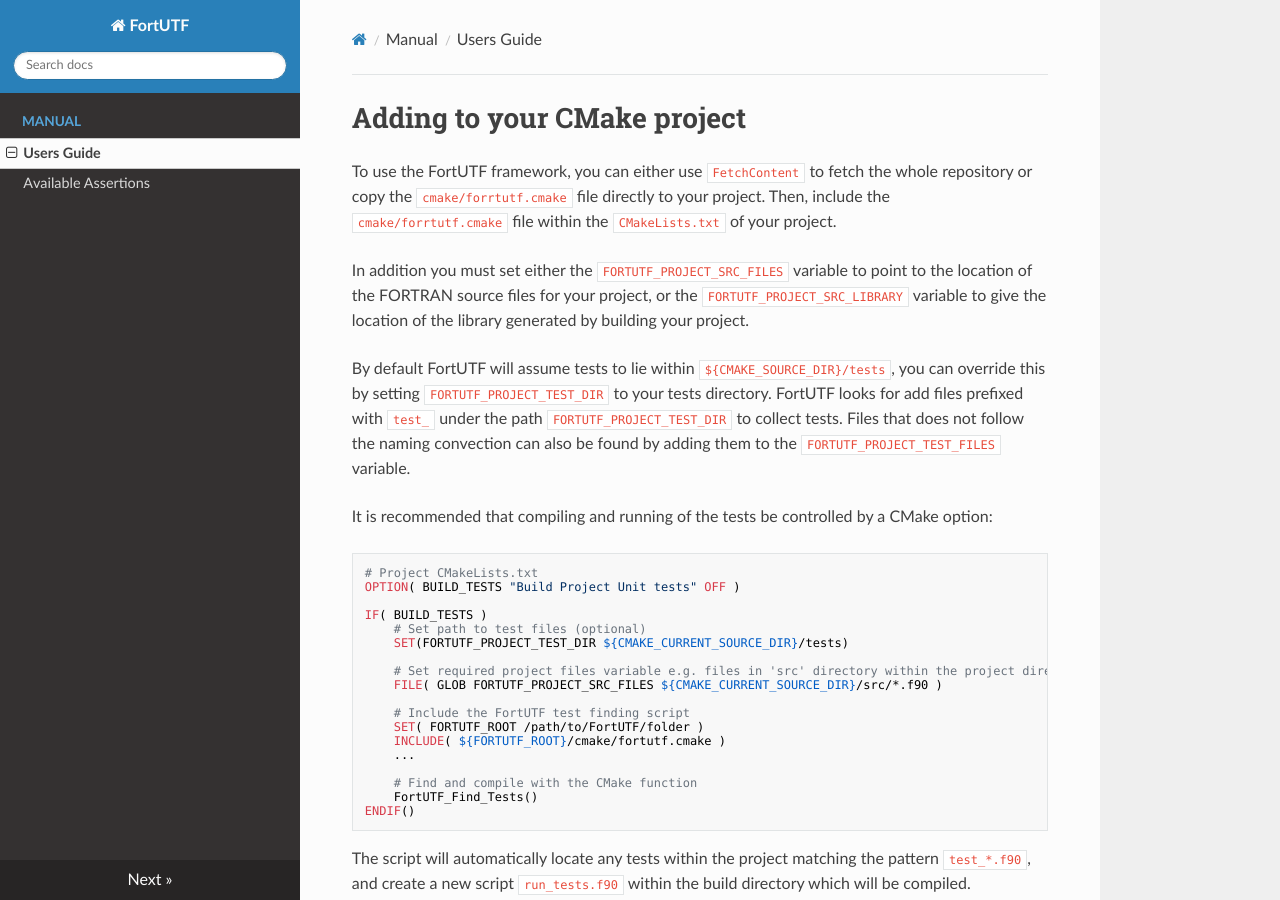
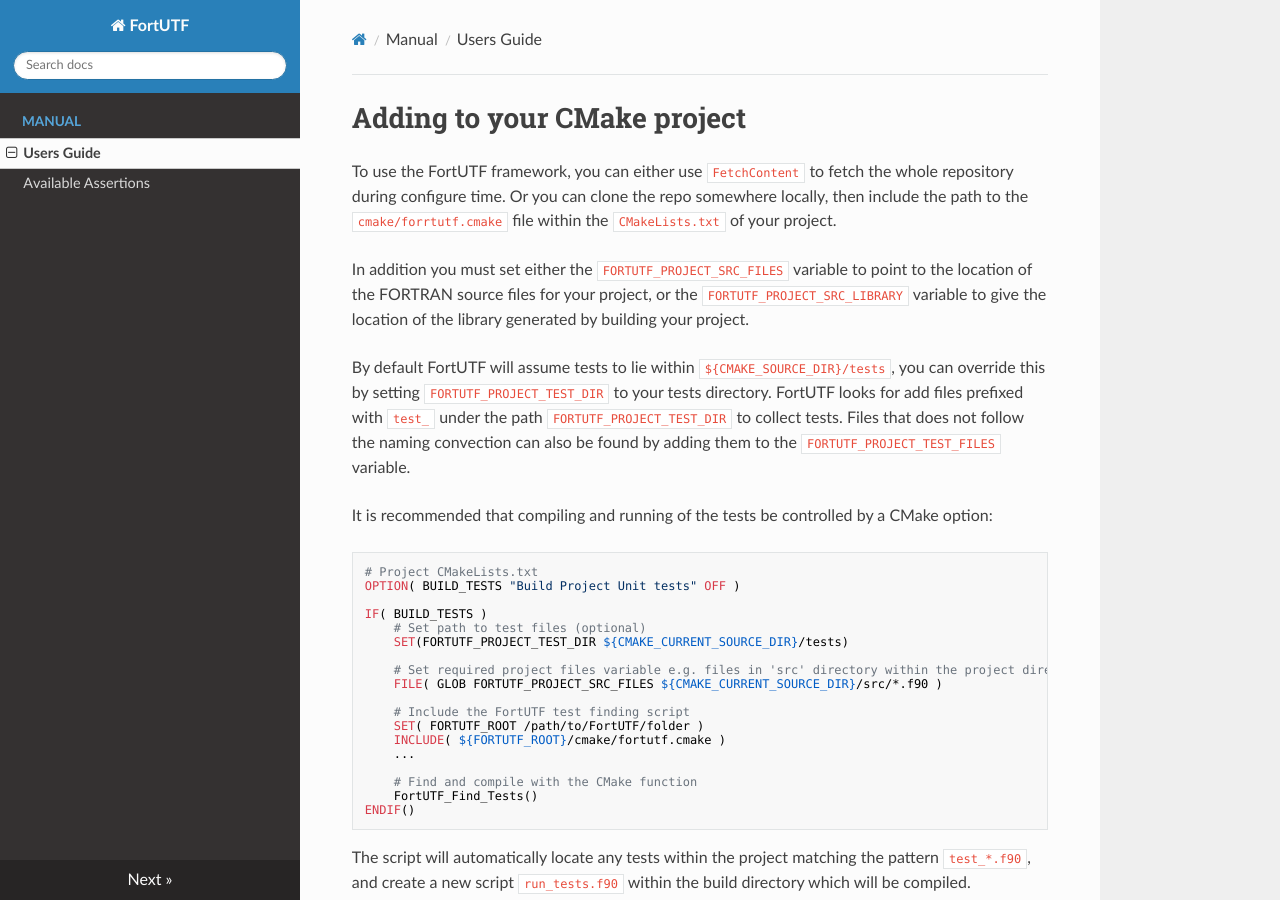
Before and after one commit to artemis-beta/FortUTF, an MkDocs documentation site: the page built from docs/usage.md, in a window 1280 px wide and 900 px high. Built offline with MkDocs 1.6.1, drawn with Linux system fonts in a browser that asks for light colours; nearby versions of some CDN libraries.

Commit message:
Fix wrong description

```diff
--- a/docs/usage.md
+++ b/docs/usage.md
@@ -1,5 +1,5 @@
 # Adding to your CMake project
-To use the FortUTF framework, you can either use `FetchContent` to fetch the whole repository or copy the `cmake/forrtutf.cmake` file directly to your project. Then, include the `cmake/forrtutf.cmake` file within the `CMakeLists.txt` of your project.
+To use the FortUTF framework, you can either use `FetchContent` to fetch the whole repository during configure time. Or you can clone the repo somewhere locally, then include the path to the `cmake/forrtutf.cmake` file within the `CMakeLists.txt` of your project.
 
 In addition you must set either the `FORTUTF_PROJECT_SRC_FILES` variable to point to the location of the FORTRAN source files for your project, or the `FORTUTF_PROJECT_SRC_LIBRARY` variable to give the location of the library generated by building your project.
 
```
